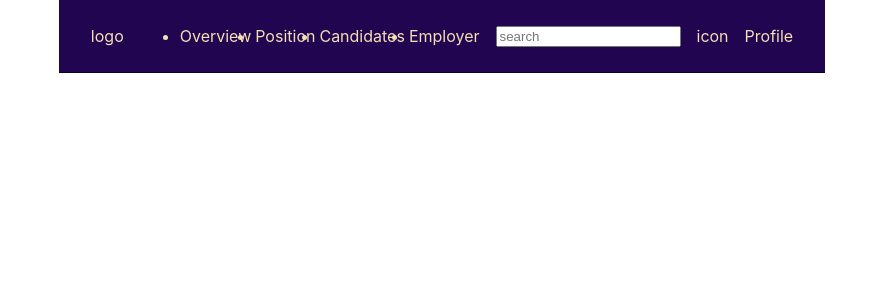
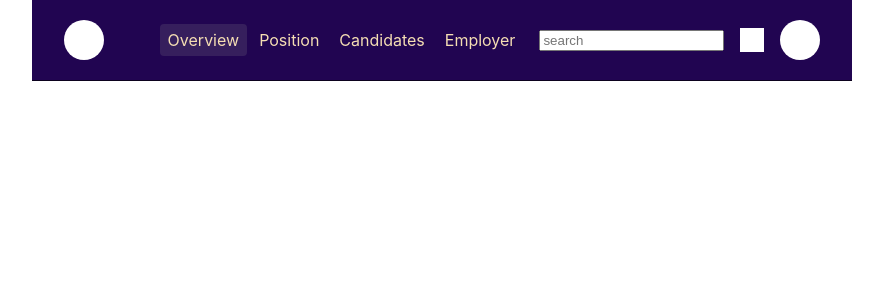
Before and after one commit to tarook0/Profile_Template, a React (Vite) app: page / in a window 1280 px wide. Shown: the top 300 px of the page, without its empty margins (198-1081 px from the left). Built offline with nearby package versions, Linux system fonts and the light colour scheme; the HTML template or start-up script is replaced by a standard one.

Commit message:
Adding item component

```diff
--- a/src/Components/MenuBar.jsx
+++ b/src/Components/MenuBar.jsx
@@ -1,8 +1,9 @@
 import styled from "styled-components";
 import { Inline } from "../Ui/Inline";
 import { Pad } from "../Ui/Pad";
+import { Logo } from "../Ui/Logo";
 
-const Menu = styled(Inline).attrs(() => ({
+export const Menu = styled(Inline).attrs(() => ({
   as: Pad,
   gutter: "l",
   padding: ["m", "xl"],
@@ -13,29 +14,31 @@ const Menu = styled(Inline).attrs(() => ({
   color: wheat;
   border-block-end: 1px solid #0c021e;
 `;
+export const Item = styled(Pad).attrs(() => ({
+  padding: ["s", "m"],
+  as: "li",
+}))`
+  background: ${(props) => (props.active ? "#361f5d" : "tranparent")};
+  border-radius: 0.25rem;
+  list-style-type:none;
+`;
 
 export default function MenuBar() {
   return (
     <div>
-      <Menu
-        as={Pad}
-        padding={["m", "xl"]}
-        gutter="l"
-        align="center"
-        stretch={1}
-      >
-        <div>logo</div>
+      <Menu>
+        <Logo size="2.5rem" />
         <nav>
           <Inline gutter="s" as={"ul"}>
-            <li>Overview</li>
-            <li>Position</li>
-            <li>Candidates</li>
-            <li>Employer</li>
+            <Item active >Overview</Item>
+            <Item>Position</Item>
+            <Item>Candidates</Item>
+            <Item>Employer</Item>
           </Inline>
         </nav>
         <input placeholder="search" />
-        <div>icon</div>
-        <div>Profile</div>
+        <Logo square size="1.5rem" />
+        <Logo size="2.5rem" />
       </Menu>
     </div>
   );
--- /dev/null
+++ b/src/Ui/Logo.jsx
@@ -0,0 +1,9 @@
+import styled from "styled-components";
+
+export const Logo = styled.div`
+  --size: ${(props) => props.size};
+  background: ${(props) => (props.inverse ? "#0F1632" : "white")};
+  width: var(--size);
+  height: var(--size);
+  ${(props) => !props.square && "border-radius:50%;"}
+`;
```
